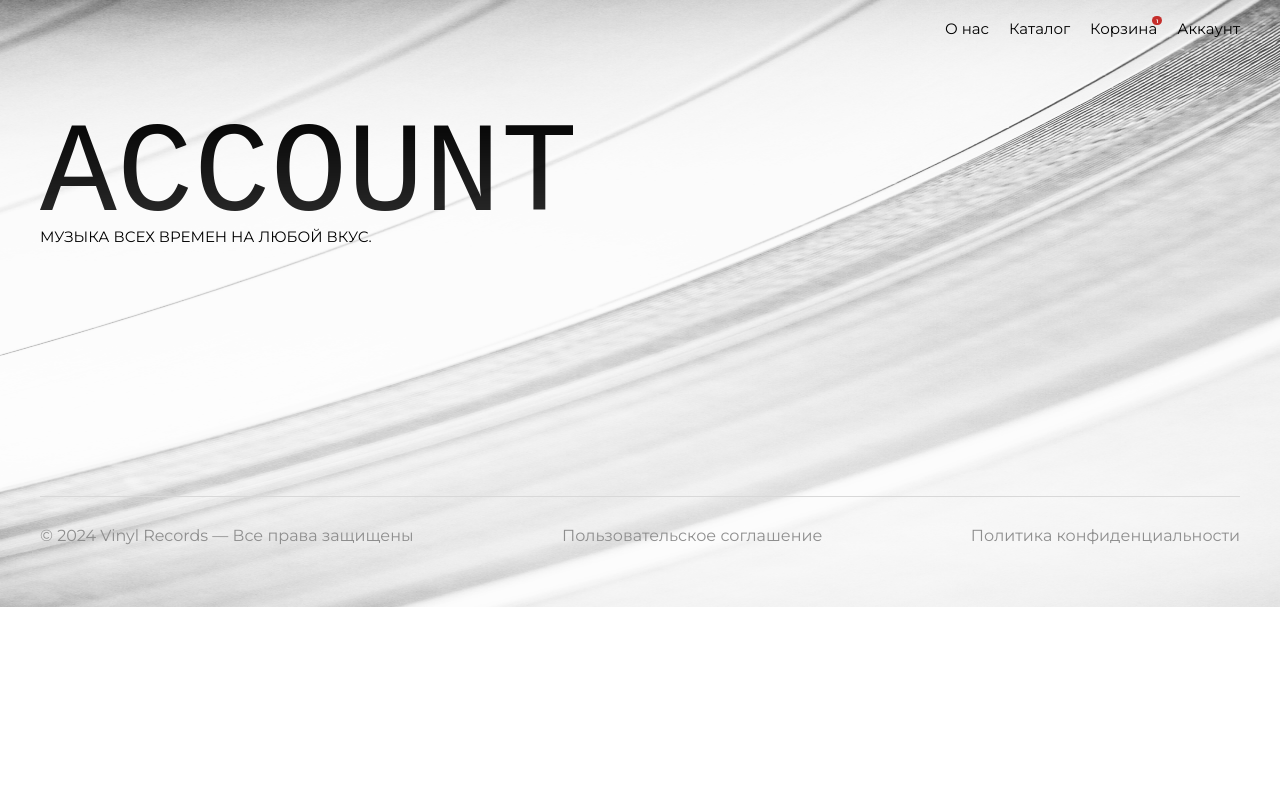
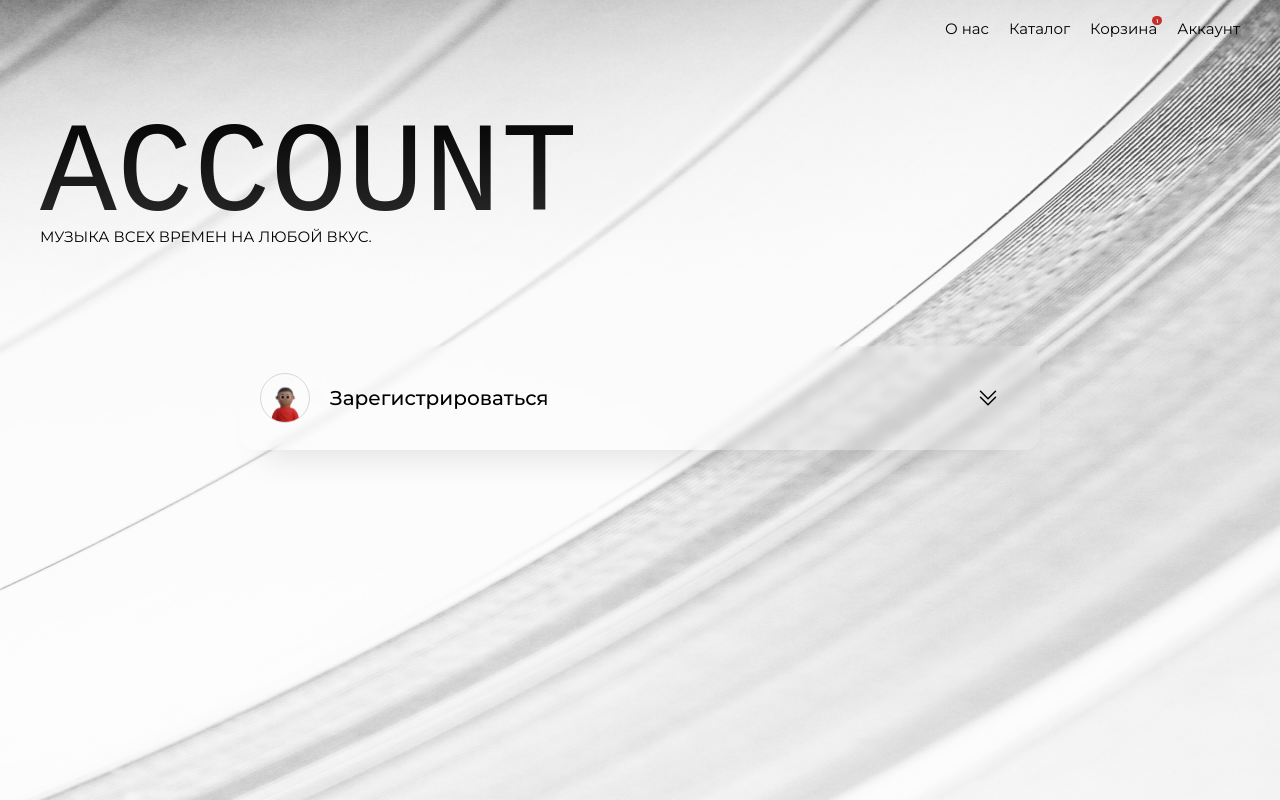
Before and after one commit to guffinnn/vinyl-store, a React (Create React App) app in the folder ClientApp/: page /account in a window 1280 px wide. Shown: the top 800 px of the page. Built offline with nearby package versions, Linux system fonts and the light colour scheme.

Commit message:
feat: add to account page a form for register with adaptive and click effects

```diff
--- a/ClientApp/src/assets/records/records.js
+++ b/ClientApp/src/assets/records/records.js
@@ -30,6 +30,10 @@ export const RECORDS = [
     }
 ];
 
-export const CART = [];
+export const CART = [
+    {
+        name: 0
+    }
+];
 
 export { img1, img2, img3, img4 };
--- /dev/null
+++ b/ClientApp/src/components/authSelect/AuthSelect.css
@@ -0,0 +1,211 @@
+.auth__type__frame {
+    max-width: 800px;
+    width: 100%;
+    height: fit-content;
+
+    display: flex;
+    flex-direction: column;
+    align-items: flex-start;
+    padding: 0px;
+    gap: 10px;
+}
+
+.register__frame {
+    width: 100%;
+    height: fit-content;
+
+    box-sizing: border-box;
+
+    display: flex;
+    flex-direction: row;
+    justify-content: space-between;
+    align-items: center;
+    padding: 20px;
+    gap: 20px;
+
+    background: rgba(255, 255, 255, 0.11);
+    box-shadow: 0px 32px 32px -24px rgba(0, 0, 0, 0.1);
+    backdrop-filter: blur(4px);
+    /* Note: backdrop-filter has minimal browser support */
+    border-radius: 15px;
+}
+
+.left__content {
+    display: flex;
+    flex-direction: row;
+    justify-content: center;
+    align-items: center;
+    padding: 0px;
+    gap: 20px;
+}
+
+.user__icon {
+    box-sizing: border-box;
+
+    width: 50px;
+    height: 50px;
+
+    border: 1px solid #D6D6D6;
+    border-radius: 1000px;
+}
+
+.register__text {
+    font-style: normal;
+    font-weight: 500;
+    font-size: 20px;
+    line-height: 150%;
+
+    color: #000000;
+}
+
+.icon__frame {
+    display: flex;
+    flex-direction: row;
+    justify-content: center;
+    align-items: center;
+    padding: 20px;
+    gap: 20px;
+
+    width: 64px;
+    height: 64px;
+
+    cursor: pointer;
+}
+
+.active__select {
+    transform: rotate(180deg);
+}
+
+.form__frame {
+    width: 100%;
+    height: fit-content;
+
+    box-sizing: border-box;
+
+    display: flex;
+    flex-direction: column;
+    align-items: flex-start;
+    padding: 20px;
+    gap: 20px;
+
+    background: rgba(255, 255, 255, 0.11);
+    box-shadow: 0 32px 32px -24px rgba(0, 0, 0, 0.1);
+    backdrop-filter: blur(4px);
+    /* Note: backdrop-filter has minimal browser support */
+    border-radius: 15px;
+}
+
+form.form {
+    width: 100%;
+    display: grid;
+    align-items: center;
+    grid-template-columns: repeat(7, minmax(0, 1fr));
+    gap: 0.5rem;
+}
+
+.labels__frame {
+    display: grid;
+    grid-column: span 2 / span 3;
+    gap: 5px;
+}
+
+.inputs__frame {
+    display: grid;
+    grid-column: span 5 / span 4;
+    gap: 5px;
+}
+
+label.label {
+    display: flex;
+    flex-direction: row;
+    align-items: center;
+    padding: 10px;
+    gap: 10px;
+
+    width: auto;
+    height: 38px;
+
+    background: #F3F4F6;
+    border-radius: 10px;
+
+    color: #000;
+    font-size: 14px;
+    font-style: normal;
+    font-weight: 500;
+    line-height: 130%; /* 18.2px */
+}
+
+label.label:hover, input.input:hover {
+    background: #E5E7EB;
+}
+
+input.input {
+    box-sizing: border-box;
+
+    /* Auto layout */
+    display: flex;
+    flex-direction: row;
+    align-items: center;
+    padding: 10px;
+    gap: 10px;
+
+    width: 100%;
+    height: 38px;
+
+    background: #F3F4F6;
+    border: 1px solid #D6D6D6;
+    border-radius: 10px;
+
+    font-size: 14px;
+    font-style: normal;
+    font-weight: 500;
+    line-height: 130%; /* 18.2px */
+}
+
+.button__frame {
+    display: grid;
+    grid-column: span 7 / span 7;
+    justify-items: center;
+    gap: 5px;
+}
+
+@media(max-width: 576px) {
+    .register__frame {
+        padding: 25px 15px;
+    }
+
+    .left__content {
+        gap: 0;
+    }
+
+    .user__icon {
+        width: 0;
+        height: 0;
+        scale: 0;
+    }
+
+    .register__text {
+        font-style: normal;
+        font-weight: 500;
+        font-size: 16px;
+        line-height: 150%;
+    }
+
+    .icon__frame {
+        width: 18px;
+        height: 18px;
+    }
+
+    .arrow__icon {
+        width: 13px;
+    }
+
+    .labels__frame {
+        display: none;
+    }
+
+    .inputs__frame {
+        grid-column: span 7 / span 7;
+    }
+
+}
--- /dev/null
+++ b/ClientApp/src/components/authSelect/AuthSelect.jsx
@@ -0,0 +1,50 @@
+import React, {useState} from "react";
+import './AuthSelect.css';
+import account from  '../../assets/account-image.png';
+import arrow from '../../assets/arrow-icon.svg';
+import Button from "../button/Button";
+
+function AuthSelect() {
+    // Storage a status of user click
+    const [showForm, setShowForm] = useState(false);
+
+    const toggleForm = () => {
+        setShowForm(!showForm);
+    }
+
+    return (
+        <div className="auth__type__frame">
+            <div className="register__frame">
+                <div className="left__content">
+                    <img className="user__icon" src={account} alt="Пользователь" />
+                    <p className="register__text">Зарегистрироваться</p>
+                </div>
+                <div className={`icon__frame ${showForm ? "active__select" : ""}`} onClick={toggleForm}>
+                    <img className="arrow__icon" src={arrow} alt="Развернуть" />
+                </div>
+            </div>
+            {showForm && (
+                <div className="form__frame">
+                    <form className="form">
+                        <div className="labels__frame">
+                            <label className="label" htmlFor="1">ФИО</label>
+                            <label className="label" htmlFor="2">Эл. Почта</label>
+                            <label className="label" htmlFor="3">Пароль</label>
+                        </div>
+                        <div className="inputs__frame">
+                            <input className="input" type="text" id="1" placeholder="Иванов Иван Иванович"/>
+                            <input className="input" type="email" id="2" placeholder="user@gmail.com"/>
+                            <input className="input" type="password" id="3" placeholder="password123"/>
+                        </div>
+                        <div className="button__frame">
+                            <Button content="Войти в аккаунт"/>
+                        </div>
+                    </form>
+                </div>
+            )}
+        </div>
+
+    )
+}
+
+export default AuthSelect;
--- a/ClientApp/src/components/button/Button.css
+++ b/ClientApp/src/components/button/Button.css
@@ -14,16 +14,16 @@
     border-radius: 10px;
 
     cursor: pointer;
+    transition: all 0.3s;
 }
 
 .button:hover {
-    scale: 1.05;
+    transform: scale(1.05);
     margin: 0 10px;
 }
 
 .button:active {
-    scale: 0.95;
-    transition: all 0.1s ease-in-out;
+    transform: scale(0.95);
 }
 
 .buttons__text {
--- a/ClientApp/src/pages/account/Account.css
+++ b/ClientApp/src/pages/account/Account.css
@@ -0,0 +1,37 @@
+#account {
+    width: auto;
+    min-height: 50vh;
+
+    margin: 0 40px;
+    display: flex;
+    flex-wrap: wrap;
+    gap: 100px;
+    flex-direction: column;
+    align-content: center;
+    align-items: stretch;
+    justify-content: flex-start;
+}
+
+@media(max-width: 1120px) {
+    #account {
+        margin-top: -100px;
+    }
+}
+
+@media(max-width: 720px) {
+    #account {
+        margin: -50px 20px 20px;
+    }
+}
+
+@media(max-width: 576px) {
+    #account {
+        margin: 0 20px;
+    }
+}
+
+@media(max-width: 360px) {
+    #account {
+        margin: -50px 20px 20px;
+    }
+}
--- a/ClientApp/src/pages/account/Account.jsx
+++ b/ClientApp/src/pages/account/Account.jsx
@@ -2,13 +2,14 @@ import React from "react";
 import './Account.css';
 import Header from "../../components/header/Header";
 import Footer from "../../components/footer/Footer";
+import AuthSelect from "../../components/authSelect/AuthSelect";
 
 function Account() {
     return (
         <>
             <Header>Account</Header>
-            <main className="main">
-
+            <main className="main" id="account">
+                <AuthSelect />
             </main>
             <Footer />
         </>
--- a/ClientApp/src/pages/cart/Cart.css
+++ b/ClientApp/src/pages/cart/Cart.css
@@ -1,6 +1,6 @@
 #cart {
     width: auto;
-    height: 50vh;
+    min-height: 50vh;
 
     display: flex;
     gap: 20px;
```
Also changed, not shown: ClientApp/src/assets/account-image.png (added), ClientApp/src/assets/arrow-icon.svg (added).
